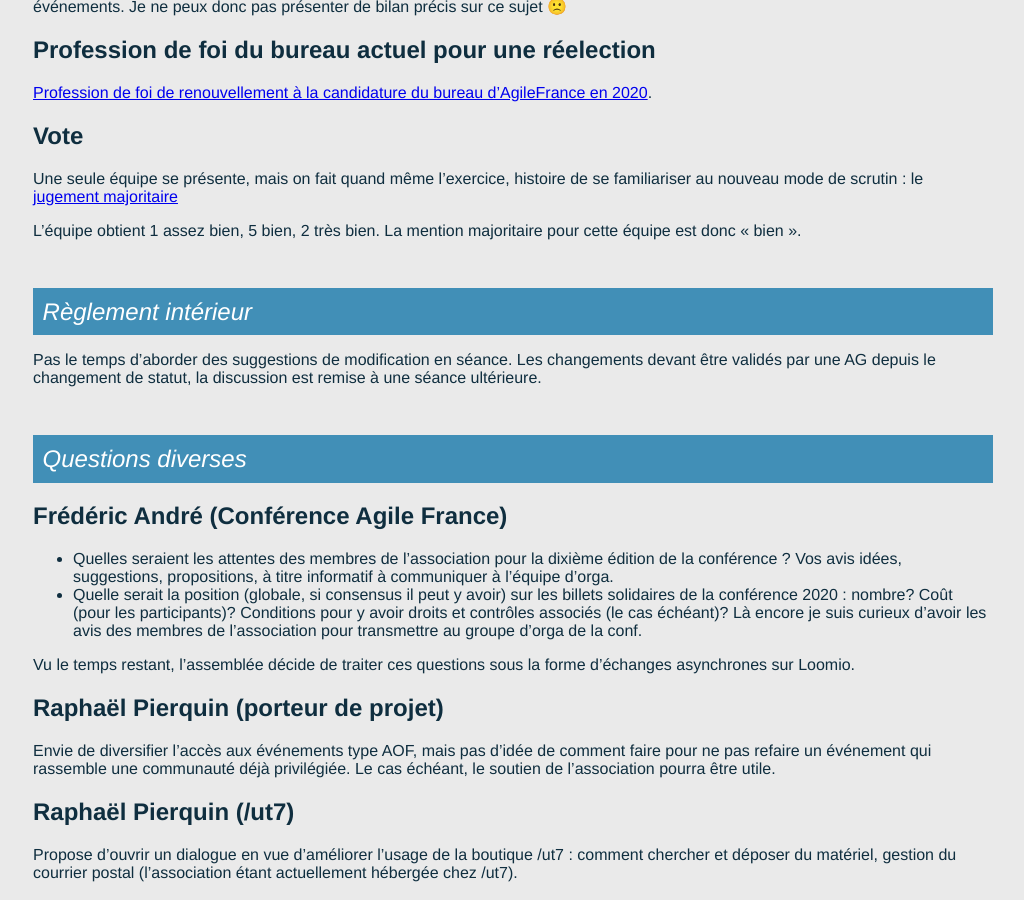
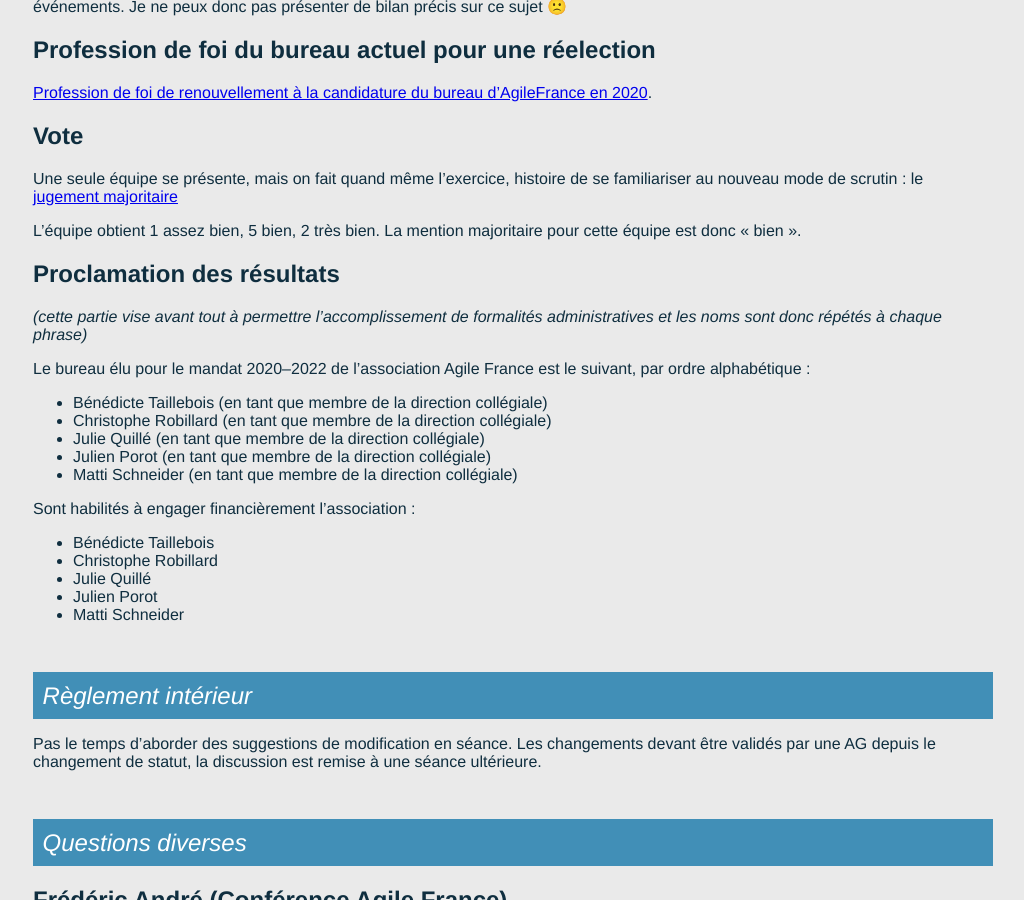
Before and after one commit to AgileFrance/AgileFrance.github.io, a Jekyll site: the page built from _assemblee_generale/2020-02-15.md, in a window 1280 px wide and 900 px high, scrolled down 3733 px. Shown: the whole window, without its empty margins (127-1151 px from the left). Built offline with Jekyll 4.4.1, drawn with Linux system fonts in a browser that asks for light colours.

Commit message:
Liste explicitement les noms et rôles du bureau

```diff
--- a/_assemblee_generale/2020-02-15.md
+++ b/_assemblee_generale/2020-02-15.md
@@ -157,6 +157,26 @@
 
 L'équipe obtient 1 assez bien, 5 bien, 2 très bien. La mention majoritaire pour cette équipe est donc « bien ».
 
+## Proclamation des résultats
+
+_(cette partie vise avant tout à permettre l'accomplissement de formalités administratives et les noms sont donc répétés à chaque phrase)_
+
+Le bureau élu pour le mandat 2020–2022 de l'association Agile France est le suivant, par ordre alphabétique :
+
+- Bénédicte Taillebois (en tant que membre de la direction collégiale)
+- Christophe Robillard (en tant que membre de la direction collégiale)
+- Julie Quillé (en tant que membre de la direction collégiale)
+- Julien Porot (en tant que membre de la direction collégiale)
+- Matti Schneider (en tant que membre de la direction collégiale)
+
+Sont habilités à engager financièrement l'association :
+
+- Bénédicte Taillebois
+- Christophe Robillard
+- Julie Quillé
+- Julien Porot
+- Matti Schneider
+
 # Règlement intérieur
 
 Pas le temps d'aborder des suggestions de modification en séance. Les changements devant être validés par une AG depuis le changement de statut, la discussion est remise à une séance ultérieure.
```
